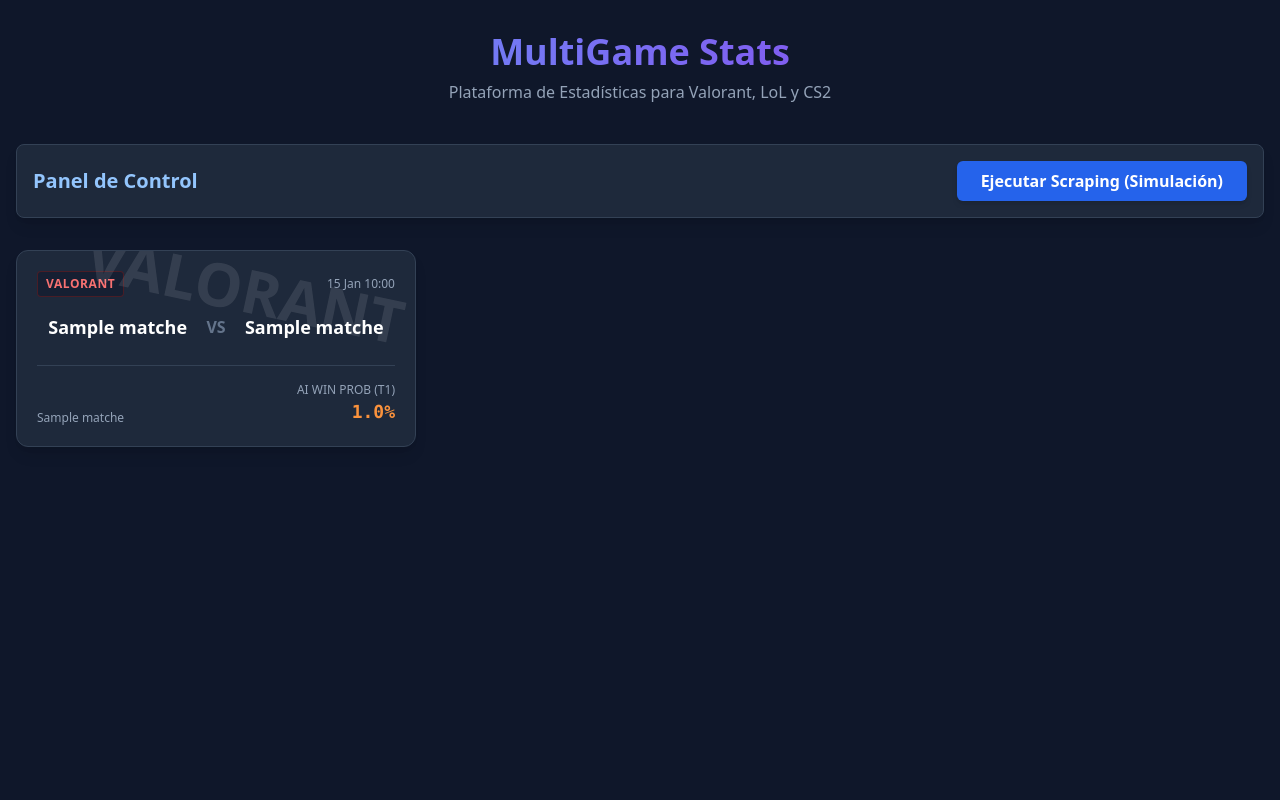
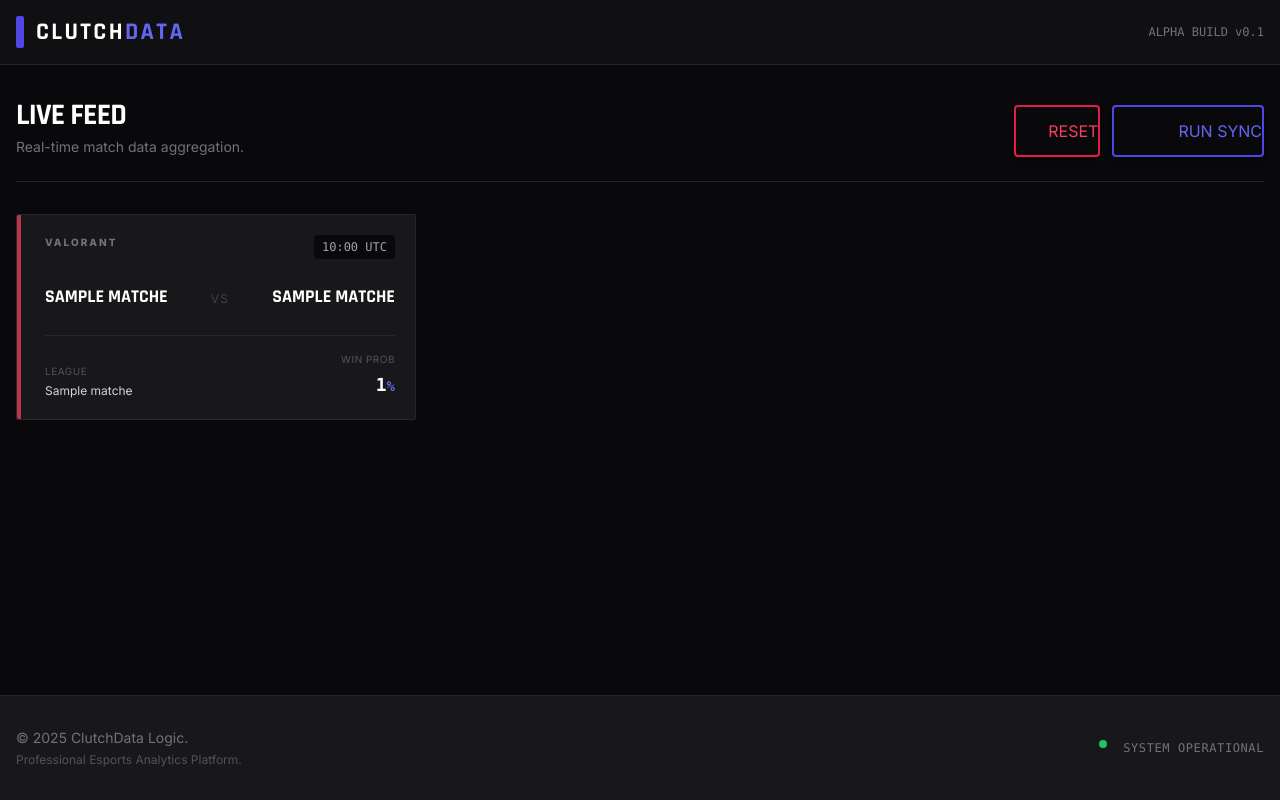
Before and after one commit to MattiAR0/ClutchData, a PHP site: page /ClutchData/ in a window 1280 px wide. Run offline with PHP 8.4, Linux system fonts and the light colour scheme; tables that the repository leaves empty hold one stand-in row (values such as "Sample post"); some libraries are stand-ins or nearby versions.

Commit message:
feat: Implement core routing, match data persistence, and a UI for match display and scraping.

```diff
--- a/public/index.php
+++ b/public/index.php
@@ -1,76 +1,29 @@
 <?php
 
 // public/index.php
-// Punto de entrada único
+// Punto de entrada único (Single Entry Point)
 
 require_once __DIR__ . '/../vendor/autoload.php';
 
-use App\Classes\ValorantScraper;
-use App\Classes\LolScraper;
-use App\Classes\Cs2Scraper;
-use App\Models\MatchModel;
+use App\Classes\Router;
+use App\Controllers\MatchController;
 use Dotenv\Dotenv;
 
 // Cargar variables de entorno
 $dotenv = Dotenv::createImmutable(__DIR__ . '/../');
-// En algunos entornos de desarrollo Windows/Wamp, putenv puede ser necesario
 try {
     $dotenv->load();
 } catch (Exception $e) {
-    // Si falla (ej. archivo no existe en primera ejecución), continuamos.
-    // La clase Database maneja valores por defecto.
+    // Continuamos si falla .env (ej. producción real env vars)
 }
 
-// Enrutamiento Básico (Muy simple para prueba)
-$uri = $_SERVER['REQUEST_URI'];
-$method = $_SERVER['REQUEST_METHOD'];
+// Router Instantiation
+$router = new Router();
 
-// Limpiar URI de query params
-$path = parse_url($uri, PHP_URL_PATH);
+// Definir Rutas
+$router->get('/', [MatchController::class, 'index']);
+$router->get('/scrape', [MatchController::class, 'scrape']); // Cambiar a GET para que funcione con enlaces simples
+$router->get('/reset', [MatchController::class, 'reset']); // Nueva ruta reset
 
-// Controller "Inline" para simplificar el skeleton
-// Eliminamos la comprobación estricta de path para que funcione en subdirectorios
-// if ($path === '/' || str_contains($path, 'index.php')) {
-$matches = [];
-$error = null;
-
-// Si se forzó el scraping vía parámetro GET ?scrape=1
-if (isset($_GET['scrape']) && $_GET['scrape'] === '1') {
-    try {
-        $model = new MatchModel();
-
-        // Instanciar Scrapers
-        $scrapers = [
-            new ValorantScraper(),
-            new LolScraper(),
-            new Cs2Scraper()
-        ];
-
-        foreach ($scrapers as $scraper) {
-            $data = $scraper->scrapeMatches();
-            $model->saveMatches($data);
-        }
-
-        $message = "Scraping completado exitosamente.";
-    } catch (Exception $e) {
-        $error = "Error durante el scraping: " . $e->getMessage();
-    }
-}
-
-// Obtener datos para la vista
-try {
-    // Intentamos conectar a DB para mostrar datos si existe la tabla
-    $model = new MatchModel();
-    $matches = $model->getAllMatches();
-} catch (Exception $e) {
-    $error = "No se pudo conectar a la base de datos o leer partidos: " . $e->getMessage();
-}
-
-// Cargar Vista
-include __DIR__ . '/../views/home.php';
-exit;
-//}
-
-// 404
-http_response_code(404);
-echo "404 Not Found";
+// Resolver Ruta Actual
+$router->resolve();
--- /dev/null
+++ b/src/Classes/Router.php
@@ -0,0 +1,52 @@
+<?php
+
+namespace App\Classes;
+
+class Router
+{
+    private array $routes = [];
+
+    public function get(string $path, callable|array $callback): void
+    {
+        $this->routes['GET'][$path] = $callback;
+    }
+
+    public function post(string $path, callable|array $callback): void
+    {
+        $this->routes['POST'][$path] = $callback;
+    }
+
+    public function resolve(): void
+    {
+        $path = parse_url($_SERVER['REQUEST_URI'], PHP_URL_PATH);
+        $method = $_SERVER['REQUEST_METHOD'];
+
+        // Fix for subfolder deployment (e.g. localhost/ClutchData/public/index.php)
+        // This is a simple fix; in production, document root is usually mapped directly.
+        $scriptName = dirname($_SERVER['SCRIPT_NAME']);
+        if ($scriptName !== '/' && strpos($path, $scriptName) === 0) {
+            $path = substr($path, strlen($scriptName));
+        }
+        if ($path === '') {
+            $path = '/';
+        }
+
+        $callback = $this->routes[$method][$path] ?? false;
+
+        if ($callback === false) {
+            http_response_code(404);
+            echo "404 - Not Found";
+            return;
+        }
+
+        if (is_array($callback)) {
+            $controller = new $callback[0]();
+            $method = $callback[1];
+
+            // Pass any query params or other data if needed
+            call_user_func([$controller, $method]);
+        } else {
+            call_user_func($callback);
+        }
+    }
+}
--- /dev/null
+++ b/src/Controllers/MatchController.php
@@ -0,0 +1,96 @@
+<?php
+
+namespace App\Controllers;
+
+use App\Classes\ValorantScraper;
+use App\Classes\LolScraper;
+use App\Classes\Cs2Scraper;
+use App\Models\MatchModel;
+use Exception;
+
+class MatchController
+{
+    private MatchModel $model;
+
+    public function __construct()
+    {
+        $this->model = new MatchModel();
+    }
+
+    public function index()
+    {
+        $matches = [];
+        $error = null;
+        $message = null;
+
+        try {
+            $matches = $this->model->getAllMatches();
+        } catch (Exception $e) {
+            $error = "No se pudo conectar a la base de datos o leer partidos: " . $e->getMessage();
+        }
+
+        // Cargar Vista
+        require __DIR__ . '/../../views/home.php';
+    }
+
+    public function scrape()
+    {
+        $matches = [];
+        $error = null;
+        $message = null;
+
+        try {
+            // Instanciar Scrapers
+            $scrapers = [
+                new ValorantScraper(),
+                new LolScraper(),
+                new Cs2Scraper()
+            ];
+
+            foreach ($scrapers as $scraper) {
+                $data = $scraper->scrapeMatches();
+                $this->model->saveMatches($data);
+            }
+
+            $message = "Scraping completado exitosamente.";
+        } catch (Exception $e) {
+            $error = "Error durante el scraping: " . $e->getMessage();
+        }
+
+        // Recargar datos para mostrar
+        try {
+            $matches = $this->model->getAllMatches();
+        } catch (Exception $e) {
+            // Si ya teníamos un error de scraping, concatenamos o priorizamos
+            if (!$error) {
+                $error = "Error al recargar datos: " . $e->getMessage();
+            }
+        }
+
+        require __DIR__ . '/../../views/home.php';
+    }
+
+    public function reset()
+    {
+        $matches = [];
+        $error = null;
+        $message = null;
+
+        try {
+            $this->model->deleteAllMatches();
+            $message = "Base de datos limpiada correctamente.";
+        } catch (Exception $e) {
+            $error = "No se pudo limpiar la base de datos: " . $e->getMessage();
+        }
+
+        // Mostrar vista vacía
+        try {
+            $matches = $this->model->getAllMatches();
+        } catch (Exception $e) {
+            if (!$error)
+                $error = $e->getMessage();
+        }
+
+        require __DIR__ . '/../../views/home.php';
+    }
+}
--- a/src/Models/MatchModel.php
+++ b/src/Models/MatchModel.php
@@ -27,11 +27,11 @@ class MatchModel
             $prediction = $this->calculateAiPrediction($match['team1'], $match['team2']);
 
             $stmt->execute([
-                ':game_type'  => $match['game_type'],
-                ':team1'      => $match['team1'],
-                ':team2'      => $match['team2'],
+                ':game_type' => $match['game_type'],
+                ':team1' => $match['team1'],
+                ':team2' => $match['team2'],
                 ':tournament' => $match['tournament'],
-                ':time'       => $match['time'],
+                ':time' => $match['time'],
                 ':prediction' => $prediction
             ]);
         }
@@ -41,6 +41,11 @@ class MatchModel
     {
         $stmt = $this->db->query("SELECT * FROM matches ORDER BY match_time DESC");
         return $stmt->fetchAll();
+    }
+
+    public function deleteAllMatches(): void
+    {
+        $this->db->exec("TRUNCATE TABLE matches");
     }
 
     private function calculateAiPrediction(string $team1, string $team2): float
--- a/views/home.php
+++ b/views/home.php
@@ -1,101 +1,139 @@
-<!DOCTYPE html>
-<html lang="es">
+<?php require __DIR__ . '/layouts/header.php'; ?>
 
-<head>
-    <meta charset="UTF-8">
-    <meta name="viewport" content="width=device-width, initial-scale=1.0">
-    <title>MultiGame Stats - Proyecto Final</title>
-    <script src="https://cdn.tailwindcss.com"></script>
-</head>
+<!-- Control Panel -->
+<div class="mb-8 border-b border-zinc-800 pb-6">
+    <div class="flex flex-col md:flex-row justify-between items-end">
+        <div>
+            <h2 class="text-3xl font-bold text-white tracking-tight">LIVE FEED</h2>
+            <p class="text-zinc-500 mt-1 text-sm">Real-time match data aggregation.</p>
 
-<body class="bg-slate-900 text-white font-sans antialiased">
-
-    <div class="container mx-auto px-4 py-8">
-        <header class="mb-10 text-center">
-            <h1 class="text-4xl font-bold bg-clip-text text-transparent bg-gradient-to-r from-blue-400 to-purple-600">
-                MultiGame Stats
-            </h1>
-            <p class="text-slate-400 mt-2">Plataforma de Estadísticas para Valorant, LoL y CS2</p>
-        </header>
-
-        <!-- Panel de Control y Estado -->
-        <div class="mb-8 p-4 bg-slate-800 rounded-lg shadow-lg border border-slate-700">
-            <div class="flex flex-col md:flex-row justify-between items-center">
-                <div class="mb-4 md:mb-0">
-                    <h2 class="text-xl font-semibold text-blue-300">Panel de Control</h2>
             <?php if (isset($message)): ?>
-                        <p class="text-green-400 text-sm mt-1">✓ <?= htmlspecialchars($message) ?></p>
+                <p class="text-emerald-500 text-sm mt-2 font-mono flex items-center">
+                    <span class="mr-2">●</span> <?= htmlspecialchars($message) ?>
+                </p>
             <?php endif; ?>
             <?php if (isset($error)): ?>
-                        <p class="text-red-400 text-sm mt-1">⚠ <?= htmlspecialchars($error) ?></p>
+                <p class="text-red-500 text-sm mt-2 font-mono flex items-center">
+                    <span class="mr-2">✕</span> <?= htmlspecialchars($error) ?>
+                </p>
             <?php endif; ?>
         </div>
-                <a href="/index.php?scrape=1" class="px-6 py-2 bg-blue-600 hover:bg-blue-700 rounded-md font-bold transition duration-200 shadow-md">
-                    Ejecutar Scraping (Simulación)
+
+        <div class="mt-4 md:mt-0 flex space-x-3">
+            <a href="reset"
+                class="group relative inline-flex items-center px-4 py-3 overflow-hidden font-medium text-rose-500 transition duration-300 ease-out border-2 border-rose-600 rounded shadow-md">
+                <span
+                    class="absolute inset-0 flex items-center justify-center w-full h-full text-white duration-300 -translate-x-full bg-rose-600 group-hover:translate-x-0 ease">
+                    <svg class="w-5 h-5" fill="none" stroke="currentColor" viewBox="0 0 24 24">
+                        <path stroke-linecap="round" stroke-linejoin="round" stroke-width="2"
+                            d="M19 7l-.867 12.142A2 2 0 0116.138 21H7.862a2 2 0 01-1.995-1.858L5 7m5 4v6m4-6v6m1-10V4a1 1 0 00-1-1h-4a1 1 0 00-1 1v3M4 7h16">
+                        </path>
+                    </svg>
+                </span>
+                <span
+                    class="absolute flex items-center justify-center w-full h-full text-rose-500 transition-all duration-300 transform group-hover:translate-x-full ease">RESET</span>
+                <span class="relative invisible">RESET</span>
+            </a>
+
+            <a href="scrape"
+                class="group relative inline-flex items-center px-8 py-3 overflow-hidden font-medium text-indigo-600 transition duration-300 ease-out border-2 border-indigo-600 rounded shadow-md">
+                <span
+                    class="absolute inset-0 flex items-center justify-center w-full h-full text-white duration-300 -translate-x-full bg-indigo-600 group-hover:translate-x-0 ease">
+                    <svg class="w-6 h-6" fill="none" stroke="currentColor" viewBox="0 0 24 24">
+                        <path stroke-linecap="round" stroke-linejoin="round" stroke-width="2"
+                            d="M14 5l7 7m0 0l-7 7m7-7H3"></path>
+                    </svg>
+                </span>
+                <span
+                    class="absolute flex items-center justify-center w-full h-full text-indigo-500 transition-all duration-300 transform group-hover:translate-x-full ease">RUN
+                    SYNC</span>
+                <span class="relative invisible">RUN SYNC</span>
             </a>
         </div>
     </div>
+</div>
 
-        <!-- Lista de Partidos -->
+<!-- Matches Grid -->
 <div class="grid grid-cols-1 md:grid-cols-2 lg:grid-cols-3 gap-6">
     <?php if (empty($matches)): ?>
-                <div class="col-span-full text-center py-10 bg-slate-800/50 rounded-xl border-dashed border-2 border-slate-700">
-                    <p class="text-slate-500">No hay partidos registrados. ¡Ejecuta el scraper!</p>
+        <div class="col-span-full py-16 text-center border border-zinc-800 rounded bg-zinc-900/50">
+            <div class="inline-flex items-center justify-center w-16 h-16 rounded-full bg-zinc-800 mb-4">
+                <svg class="w-8 h-8 text-zinc-600" fill="none" stroke="currentColor" viewBox="0 0 24 24">
+                    <path stroke-linecap="round" stroke-linejoin="round" stroke-width="2"
+                        d="M19 11H5m14 0a2 2 0 012 2v6a2 2 0 01-2 2H5a2 2 0 01-2-2v-6a2 2 0 012-2m14 0V9a2 2 0 00-2-2M5 11V9a2 2 0 012-2m0 0V5a2 2 0 012-2h6a2 2 0 012 2v2M7 7h10">
+                    </path>
+                </svg>
+            </div>
+            <h3 class="text-zinc-300 font-medium">No active matches found</h3>
+            <p class="text-zinc-500 text-sm mt-1">Initialize scraping to populate the feed.</p>
         </div>
     <?php else: ?>
         <?php foreach ($matches as $match): ?>
             <?php
-                    $gameColor = match ($match['game_type']) {
-                        'valorant' => 'text-red-400 border-red-900/50',
-                        'lol' => 'text-blue-400 border-blue-900/50',
-                        'cs2' => 'text-yellow-400 border-yellow-900/50',
-                        default => 'text-gray-400'
+            // Minimalist indicators instead of full colors
+            $accentColor = match ($match['game_type']) {
+                'valorant' => 'bg-rose-500',
+                'lol' => 'bg-sky-500',
+                'cs2' => 'bg-amber-500',
+                default => 'bg-zinc-500'
             };
-                    $predictionColor = $match['ai_prediction'] > 50 ? 'text-green-400' : 'text-orange-400';
             ?>
-                    <div class="bg-slate-800 rounded-xl p-5 shadow-lg border border-slate-700 hover:border-slate-600 transition duration-300 relative overflow-hidden group">
-                        <div class="absolute top-0 right-0 p-2 opacity-10 font-black text-6xl uppercase transform rotate-12 pointer-events-none">
-                            <?= $match['game_type'] ?>
+            <div
+                class="group relative bg-zinc-900 border border-zinc-800 hover:border-zinc-700 hover:bg-zinc-800/80 transition-all duration-300 rounded-sm">
+                <!-- Game Indicator Strip -->
+                <div
+                    class="absolute left-0 top-0 bottom-0 w-1 <?= $accentColor ?> rounded-l-sm opacity-75 group-hover:opacity-100">
                 </div>
 
-                        <div class="flex justify-between items-center mb-4">
-                            <span class="text-xs font-bold uppercase tracking-wider <?= $gameColor ?> border px-2 py-1 rounded bg-slate-900/50">
+                <div class="p-5 pl-7">
+                    <!-- Header -->
+                    <div class="flex justify-between items-start mb-6">
+                        <span class="text-[10px] font-bold tracking-[0.2em] text-zinc-500 uppercase">
                             <?= $match['game_type'] ?>
                         </span>
-                            <span class="text-xs text-slate-400">
-                                <?= date('d M H:i', strtotime($match['match_time'])) ?>
+                        <span class="text-xs font-mono text-zinc-400 bg-zinc-950 px-2 py-1 rounded">
+                            <?= date('H:i', strtotime($match['match_time'])) ?> UTC
                         </span>
                     </div>
 
-                        <div class="flex justify-between items-center mb-6">
-                            <div class="text-center w-1/2">
-                                <h3 class="font-bold text-lg truncate"><?= htmlspecialchars($match['team1_name']) ?></h3>
+                    <!-- Teams -->
+                    <div class="flex items-center justify-between mb-6">
+                        <div class="w-5/12">
+                            <h3 class="font-bold text-lg text-white truncate group-hover:text-indigo-400 transition-colors">
+                                <?= htmlspecialchars($match['team1_name']) ?>
+                            </h3>
                         </div>
-                            <span class="text-slate-500 font-bold px-2">VS</span>
-                            <div class="text-center w-1/2">
-                                <h3 class="font-bold text-lg truncate"><?= htmlspecialchars($match['team2_name']) ?></h3>
+                        <div class="text-center w-2/12">
+                            <span class="text-zinc-700 text-xs tracking-widest">VS</span>
+                        </div>
+                        <div class="w-5/12 text-right">
+                            <h3 class="font-bold text-lg text-white truncate group-hover:text-indigo-400 transition-colors">
+                                <?= htmlspecialchars($match['team2_name']) ?>
+                            </h3>
                         </div>
                     </div>
 
-                        <div class="pt-4 border-t border-slate-700 flex justify-between items-end">
-                            <div class="text-xs text-slate-400">
-                                <p class="truncate max-w-[120px]" title="<?= htmlspecialchars($match['tournament_name']) ?>">
+                    <!-- Footer / Stats -->
+                    <div class="flex justify-between items-end border-t border-zinc-800 pt-4 mt-2">
+                        <div class="flex flex-col">
+                            <span class="text-[10px] text-zinc-600 uppercase tracking-wider mb-1">League</span>
+                            <span class="text-xs text-zinc-300 truncate max-w-[140px]"
+                                title="<?= htmlspecialchars($match['tournament_name']) ?>">
                                 <?= htmlspecialchars($match['tournament_name']) ?>
-                                </p>
+                            </span>
                         </div>
+
                         <div class="text-right">
-                                <span class="block text-xs text-slate-400 uppercase">AI Win Prob (T1)</span>
-                                <span class="font-mono font-bold text-lg <?= $predictionColor ?>">
-                                    <?= number_format($match['ai_prediction'], 1) ?>%
+                            <span class="text-[10px] text-zinc-600 uppercase tracking-wider block mb-1">Win Prob</span>
+                            <span class="text-lg font-mono font-bold text-white">
+                                <?= number_format($match['ai_prediction'], 0) ?><span class="text-indigo-500 text-sm">%</span>
                             </span>
+                        </div>
                     </div>
                 </div>
             </div>
         <?php endforeach; ?>
     <?php endif; ?>
 </div>
-    </div>
 
-</body>
-
-</html>
+<?php require __DIR__ . '/layouts/footer.php'; ?>
--- /dev/null
+++ b/views/layouts/footer.php
@@ -0,0 +1,18 @@
+</div>
+
+<footer class="bg-zinc-900 border-t border-zinc-800 text-zinc-500 mt-12 py-8">
+    <div class="container mx-auto px-4 flex flex-col md:flex-row justify-between items-center">
+        <div class="mb-4 md:mb-0">
+            <p class="text-sm">&copy; <?= date('Y') ?> ClutchData Logic.</p>
+            <p class="text-xs text-zinc-600 mt-1">Professional Esports Analytics Platform.</p>
+        </div>
+        <div class="flex space-x-4">
+            <span class="w-2 h-2 rounded-full bg-green-500"></span>
+            <span class="text-xs font-mono uppercase tracking-wider">System Operational</span>
+        </div>
+    </div>
+</footer>
+
+</body>
+
+</html>
--- /dev/null
+++ b/views/layouts/header.php
@@ -0,0 +1,44 @@
+<!DOCTYPE html>
+<html lang="es">
+
+<head>
+    <meta charset="UTF-8">
+    <meta name="viewport" content="width=device-width, initial-scale=1.0">
+    <title>MultiGame Stats - Professional Dashboard</title>
+    <script src="https://cdn.tailwindcss.com"></script>
+    <style>
+        /* Professional Gaming Font */
+        @import url('https://fonts.googleapis.com/css2?family=Inter:wght@300;400;600;800&family=Rajdhani:wght@500;600;700&display=swap');
+
+        body {
+            font-family: 'Inter', sans-serif;
+        }
+
+        h1,
+        h2,
+        h3,
+        .brand {
+            font-family: 'Rajdhani', sans-serif;
+            text-transform: uppercase;
+        }
+    </style>
+</head>
+
+<body
+    class="bg-zinc-950 text-zinc-200 antialiased min-h-screen flex flex-col selection:bg-indigo-500 selection:text-white">
+
+    <nav class="border-b border-zinc-800 bg-zinc-900/50 backdrop-blur-sm sticky top-0 z-50">
+        <div class="container mx-auto px-4 py-4 flex justify-between items-center">
+            <div class="flex items-center space-x-3">
+                <div class="w-2 h-8 bg-indigo-600 rounded-sm"></div>
+                <h1 class="text-2xl font-bold tracking-widest text-white brand">
+                    CLUTCH<span class="text-indigo-500">DATA</span>
+                </h1>
+            </div>
+            <div class="text-xs font-mono text-zinc-500">
+                ALPHA BUILD v0.1
+            </div>
+        </div>
+    </nav>
+
+    <div class="container mx-auto px-4 py-8 flex-grow">
```
Also changed, not shown: project_status.md (+7 -0 lines), tests/test_router_simple.php (added, +33 -0 lines), 1 other file. Lines whose indentation alone changed are shown as unchanged.
